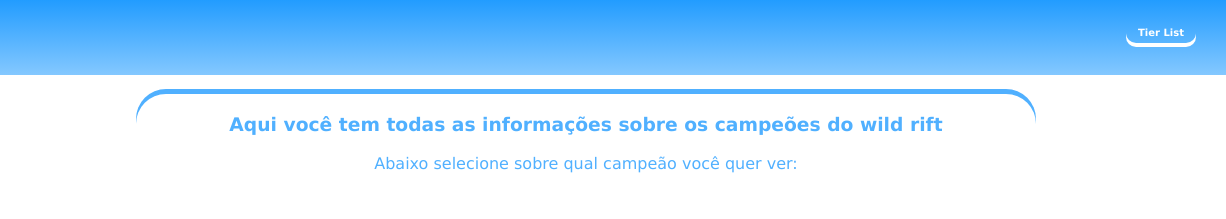
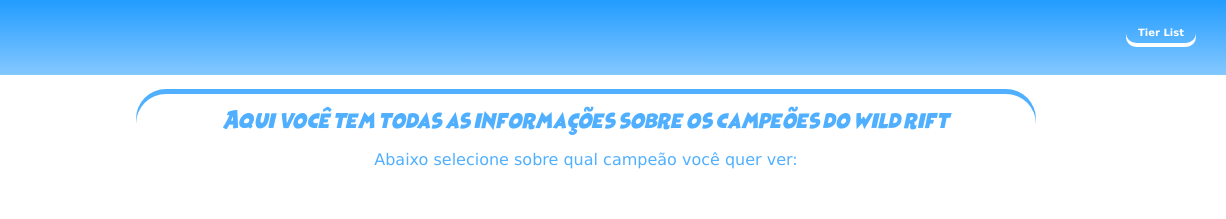
Before and after one commit to joseruanh/WildList, a plain HTML site: page index.html in a window 1280 px wide. Shown: the top 219 px of the page, 54-1280 px from the left. Drawn offline with Linux system fonts and the light colour scheme.

Commit message:
adicionando fonts

```diff
--- a/estilo.css
+++ b/estilo.css
@@ -1,5 +1,10 @@
 * {padding: 0; margin: 0; font-family: Verdana; box-sizing: border-box;}
 body{background-color: white;}
+
+@font-face {
+    font-family: heroes;
+    src: url('fonts/Heroes-Legend.ttf') format('truetype');
+}
 
 
 .header
@@ -37,6 +42,12 @@ body{background-color: white;}
     color: rgb(80, 176, 255);
     background-color: white;
     box-shadow: white 0px 0px 5px;
+}
+
+h3#t2{
+    font-family: heroes;
+    font-weight: normal;
+    font-size: 14px;
 }
 
 
```
Also changed, not shown: fonts/Heroes-Legend-Hollow.ttf (added), fonts/Heroes-Legend.ttf (added).
